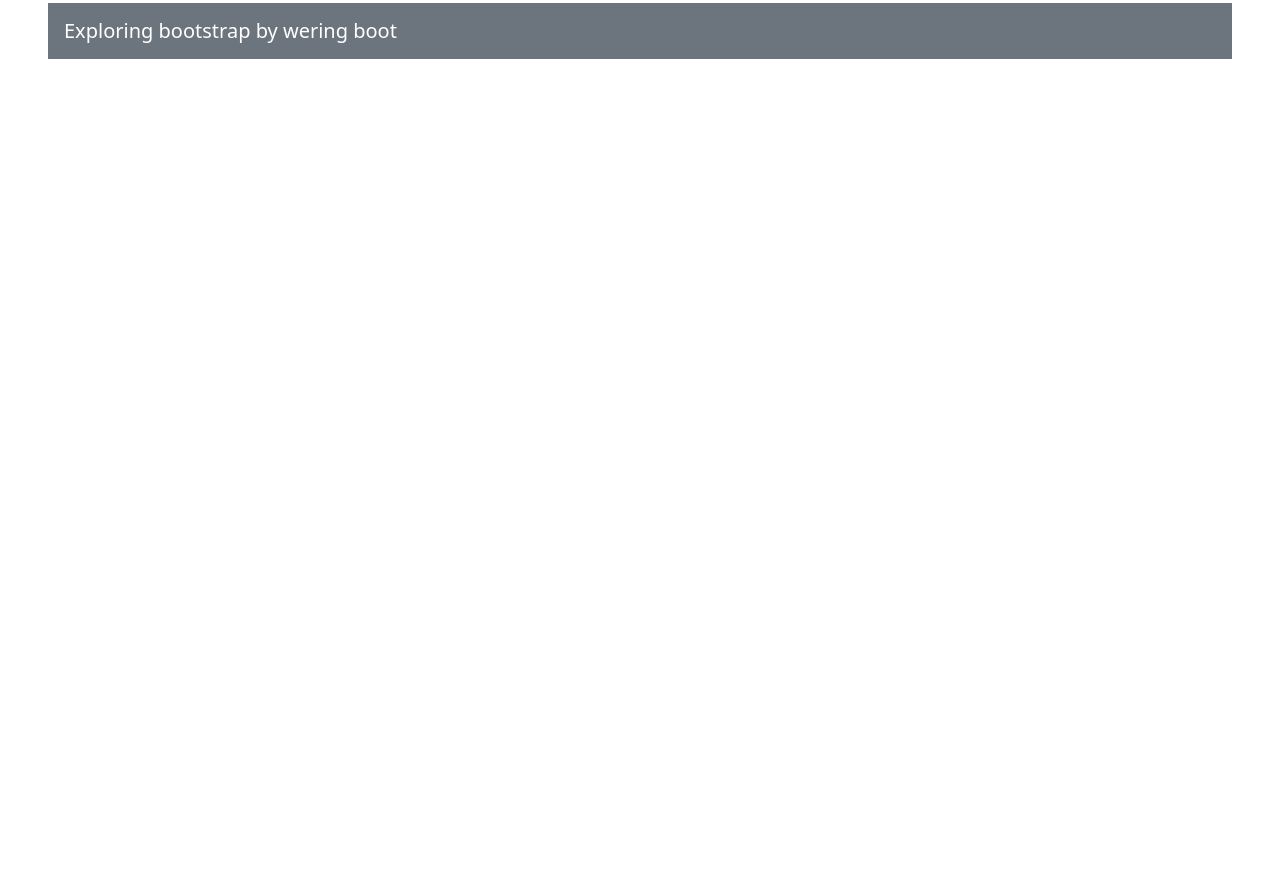
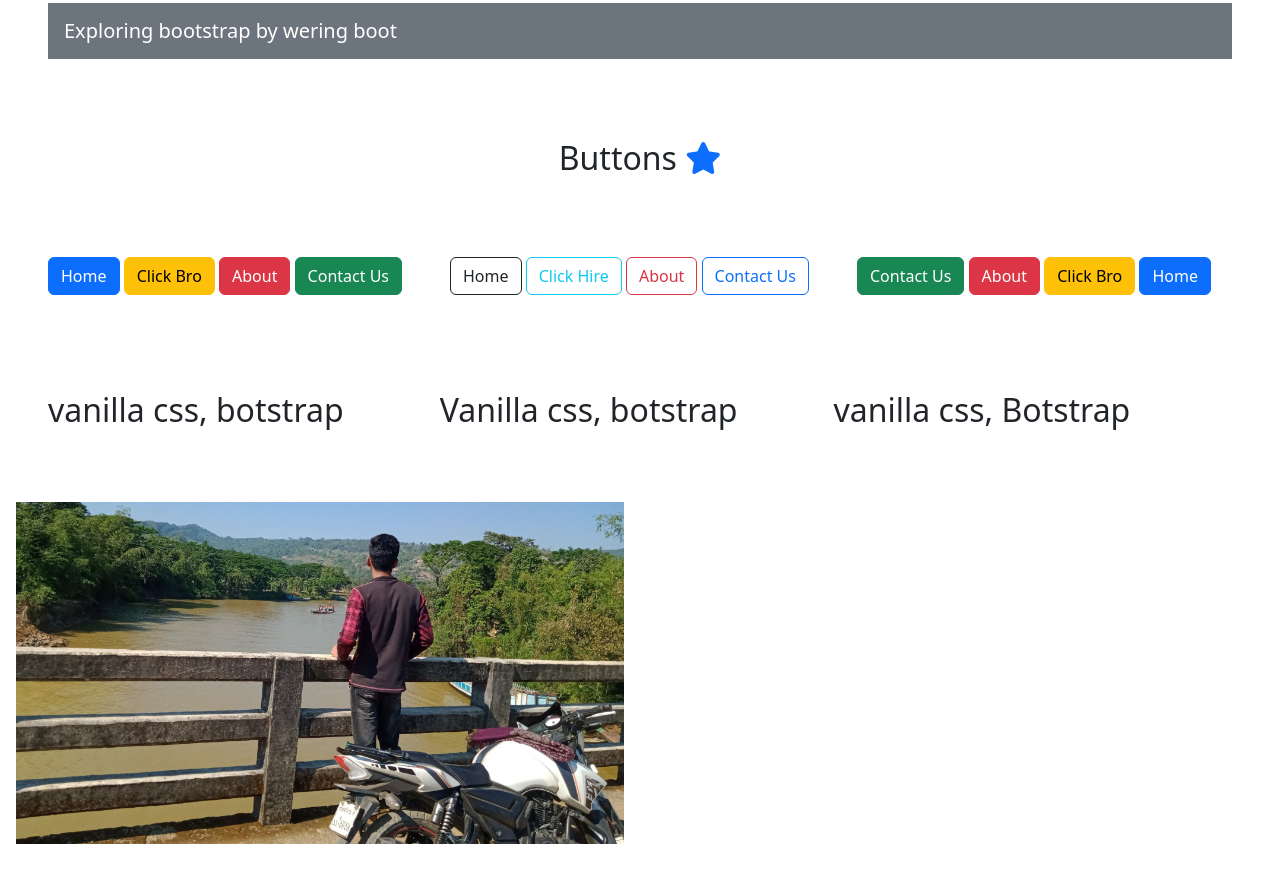
Before and after one commit to Arif-Ibna-Masud/bootstrap, a plain HTML site: page index.html in a window 1280 px wide. Shown: the part 526-1408 px from the top of the page. Before the commit the page ends 800 px from the top, so only its background shows below. Drawn offline with nearby package versions, Linux system fonts and the light colour scheme.

Commit message:
Button-text-img

```diff
--- a/index.html
+++ b/index.html
@@ -6,6 +6,7 @@
     <meta name="viewport" content="width=device-width, initial-scale=1.0">
     <link rel="stylesheet" href="https://cdn.jsdelivr.net/npm/bootstrap@5.3.0-alpha1/dist/css/bootstrap.min.css
     ">
+    <link rel="stylesheet" href="https://cdnjs.cloudflare.com/ajax/libs/font-awesome/6.2.1/css/all.min.css">
     <title>Bootstrap</title>
 </head>
 <body>
@@ -57,5 +58,48 @@
     <h4 class="p-3 m-4 mb-2 bg-danger text-white">Exploring bootstrap by wering boot</h4>
     <h5 class="p-3 m-5 mb-2 bg-secondary text-white">Exploring bootstrap by wering boot</h5>
 
+    <br><br><br>
+
+
+    <h2 class="text-center">Buttons <a target="_blank" href="https://getbootstrap.com/docs/5.3/components/buttons/"><i class="fa-solid fa-star"></i></a></h2>
+    <br>
+    <section class="d-flex p-4">
+      <div class="p-4 ">
+        <button class="btn btn-primary">Home</button>
+        <button class="btn btn-warning">Click Bro</button>
+        <button class="btn btn-danger">About</button>
+        <button class="btn btn-success">Contact Us</button>
+        </div>
+        <div class="p-4">
+          <button class="btn btn-outline-dark">Home</button>
+          <button class="btn btn-outline-info">Click Hire</button>
+          <button class="btn btn-outline-danger">About</button>
+          <button class="btn btn-outline-primary">Contact Us</button>
+        </div>
+        <div class="p-4">
+          <button class="btn btn-success">Contact Us</button>
+          <button class="btn btn-danger">About</button>
+          <button class="btn btn-warning">Click Bro</button>
+          <button class="btn btn-primary">Home</button>
+          </div>
+    </section>
+
+    <section class="d-flex p-4">
+      <div class="p-4">
+        <h2 class="text-end me-5">vanilla css, botstrap</h2>
+      </div>
+      <div class="p-4">
+        <h2 class="text-end me-5">Vanilla css, botstrap</h2>
+      </div>
+      <div class="p-4">
+        <h2 class="text-end me-5">vanilla css, Botstrap</h2>
+      </div>
+    </section>
+
+
+    <img class="w-50 p-3" src="img/80809.jpg" alt="">
+
+
+    <br><br><br><br><br><br>
 </body>
 </html>
```
Also changed, not shown: img/80806.jpg (added), img/80809.jpg (added).
